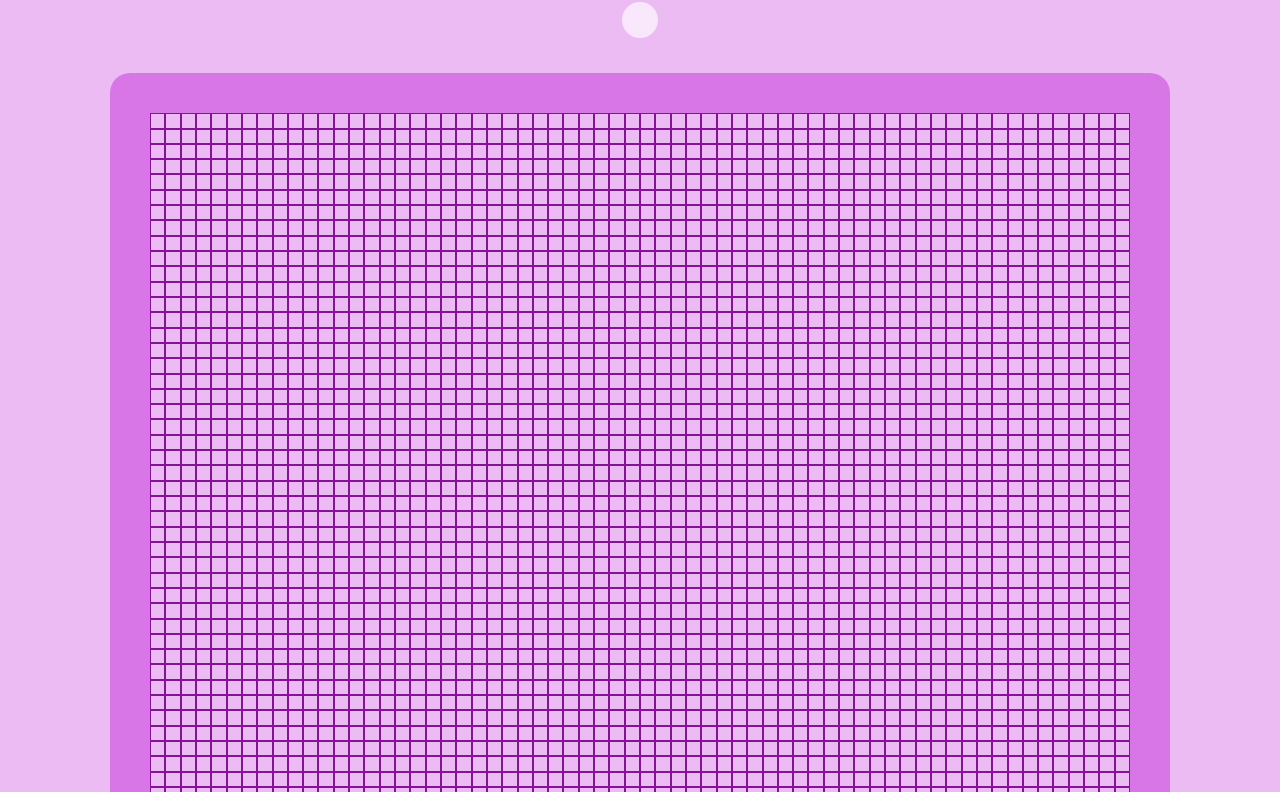
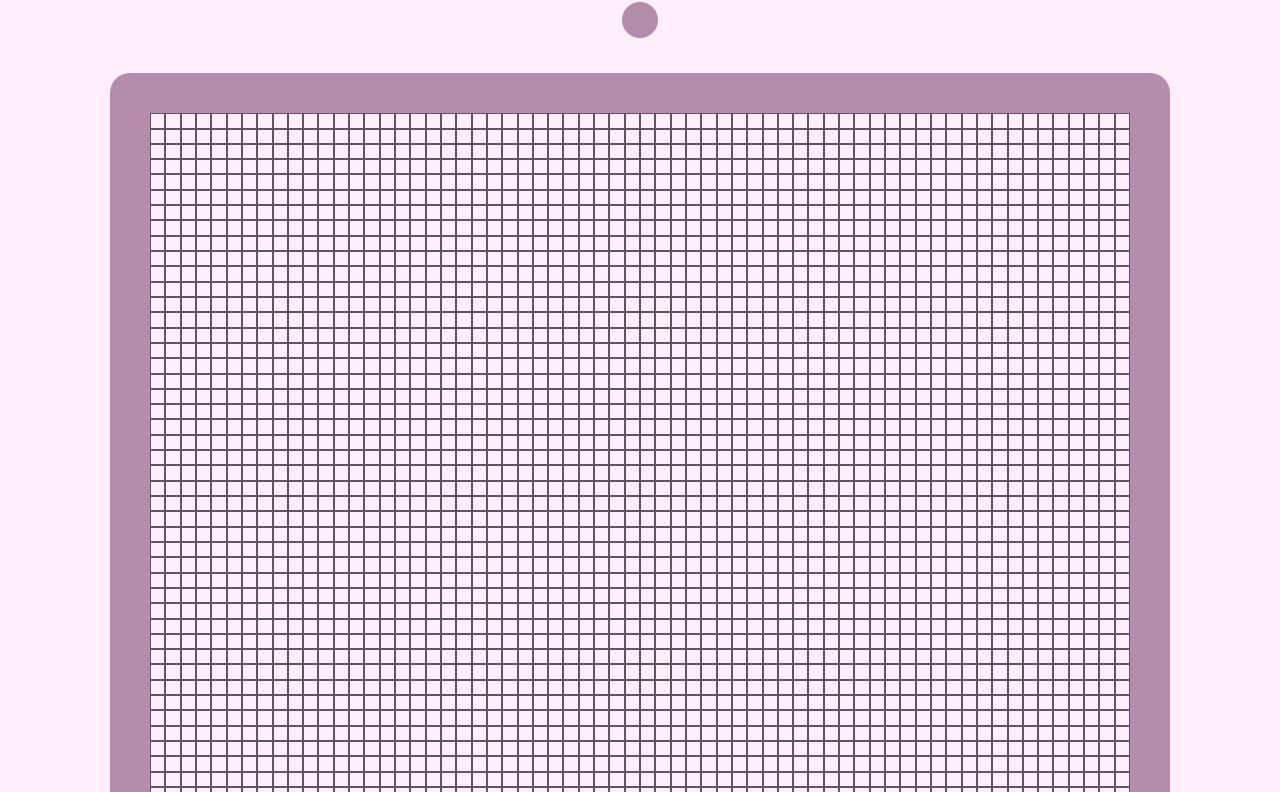
Before and after one commit to majowyporanek/etch-a-sketch, a plain HTML site: page index.html in a window 1280 px wide. Shown: the part 198-990 px from the top of the page. Drawn offline with Linux system fonts and the light colour scheme.

Commit message:
Changed colors and added light/dark mode

```diff
--- a/index.html
+++ b/index.html
@@ -22,11 +22,18 @@
             <label for="colorpicker">Color Picker:</label>
             <input type="color" id="colorpicker" value="#0000ff">
         </div>
+        <!-- <div class="button-erase">
+            <p class="erase">Erase:</p>
+            <button class="erase-draw"></button> -->
+        <!-- </div>   -->
         <div class="btn">
             <p class="remove">Click to remove your draw: </p>
             <button class="remove-draw"></button>
         </div>
 
+        <div class="toggle"><p class="toggle-theme">Click to switch to dark mode</p>
+            <button class="toggle-button"></button></div>
+
     </div>
 </body>
 </html>
--- a/script.js
+++ b/script.js
@@ -1,3 +1,16 @@
+//function to set a theme
+function setTheme() {
+    const root = document.documentElement;
+    const newTheme = root.className === 'dark' ? 'light' : 'dark';
+
+    root.className = newTheme;
+}
+
+const toggleButton = document.querySelector('.toggle-button');
+toggleButton.addEventListener('click', setTheme);
+
+
+
 //function to get a chosen color
 function getColor() {
     document.querySelector("#colorpicker").onchange = e => {
@@ -40,6 +53,26 @@ function addDraw(i) {
         });
     });
 }
+//STILL WORKING ON IT
+// function stopDrawing(i){
+//     i.forEach((el) => {
+//         el.removeEventListener('mouseover', (event) => {
+//             let pixelClass = document.querySelectorAll('.pixel');
+//             el.setAttribute("class", "pixel");
+//             pixelClass.forEach((pixel)=> pixel.style.setProperty('--colorToDraw',getColor()))
+//         });
+//     });
+// }
+
+//STILL WORKING ON IT
+// function eraseDraw(i) {
+//     i.forEach((el)=> {
+//         // add a new event listener
+//         el.addEventListener('mouseover', (event)=> {
+//         el.setAttribute("class", "erase");
+//         });
+//     });
+// }
 
 //adding
 addDraw(pixels);
@@ -79,8 +112,11 @@ function howManySquares() {
 
 
 function generateGrid() {
+
     elementsToToggle = document.querySelectorAll('.removedDraw');
     elementsToToggle.forEach((e) => e.classList.toggle('pixel'));
+
+
     numberOfSquares = howManySquares(); // numbers of squares per side
     let toRemove = document.querySelectorAll('.square');
     let toRemove2 = document.querySelectorAll('.pixel');
@@ -113,3 +149,14 @@ let elementsToToggle;
 removeButton.addEventListener('click', () => {
     removeDraw();
 });
+
+
+//STILL WORKING ON IT
+// //erase:
+// const eraseBtn = document.querySelector('.erase-draw');
+
+// eraseBtn.addEventListener('click', () => {
+//     let cleanPixels = document.querySelectorAll('container>div');
+//     eraseDraw(cleanPixels);
+
+// });
--- a/style.css
+++ b/style.css
@@ -1,9 +1,35 @@
 :root {
     --numberOfSquares: 64;
     --colorToDraw: lightslategrey;
-    --bgColor: #ecbbf3;
-    --h1Color:#ac18c2;
-    --pColor: #ac18c2;
+    --bgColor:#ffeffc;
+    --h1Color: #665162;
+    --pColor: #332831;
+    --btn-color:#b38dab;
+    --btn-hover:#cca2c3;
+    --btn-active: #e6b6dc;
+    --squaresColor: #cc49df;
+}
+:root.light {
+    --numberOfSquares: 64;
+    --colorToDraw: lightslategrey;
+    --bgColor:#ffeffc;
+    --h1Color: #665162;
+    --pColor: #332831;
+    --btn-color:#b38dab;
+    --btn-hover:#cca2c3;
+    --btn-active: #e6b6dc;
+    --squaresColor: #cc49df;
+}
+
+:root.dark {
+    --numberOfSquares: 64;
+    --colorToDraw: lightslategrey;
+    --bgColor:#332831;
+    --h1Color: #ffeffc;
+    --pColor: #f9ecf6;
+    --btn-color: #f2d9ed;
+    --btn-hover:#f5e0f0;
+    --btn-active: #f9ecf6;
     --squaresColor: #cc49df;
 }
 
@@ -28,21 +54,22 @@ body {
 /* typography */
 
 h1 {
+    color: var(--h1Color);
     font-size: 5em;
     margin: 0;
     padding: 0;
 }
 
-p {
+p,label {
+    color: var(--pColor);
     margin: 0;
     padding: 0;
-    /* margin-bottom: .5em; */
     font-size: 2.5em;
 }
 
 button {
     font-size: 1.5em;
-    background-color: #f9e8fb;
+    background-color: var(--btn-color);
     border-radius: 50%;
     width: 1.5em;
     height: 1.5em;
@@ -52,11 +79,11 @@ button {
 }
 
 button:hover {
-    background-color: #d976e7;
+    background-color: var(--btn-hover);
 }
 
 button:active {
-    background-color: #861397;
+    background-color:var(--btn-active);
 }
 .decision {
     margin-bottom: .8em;
@@ -65,7 +92,7 @@ button:active {
 
 .container {
     margin-top: 2em 0;
-    border: 2.5em solid #d976e7;
+    border: 2.5em solid var(--btn-color);
     border-radius:20px;
     min-width: 980px;
     min-height: 980px;
@@ -90,20 +117,24 @@ button:active {
 
 
 .container div {
-    border: 1px solid #861397;
+    border: 1px solid var(--h1Color);
 }
 
 .pixel {
     background-color: var(--colorToDraw);
 }
 
+/* .erase {
+    background-color: var(--bgColor);
+} */
+
 
 .options {
     display: flex;
-    gap: 25em;
+    gap: 8em;
 }
 
-.btn, .color-picker {
+.btn, .color-picker, .toggle {
     display: flex;
     justify-content: center;
     align-items: center;
@@ -114,7 +145,7 @@ button:active {
     margin: 0;
 }
 
-label,.remove {
+label,.remove, .toggle-theme {
     font-size: 2em;
 }
 /* .square {
```
